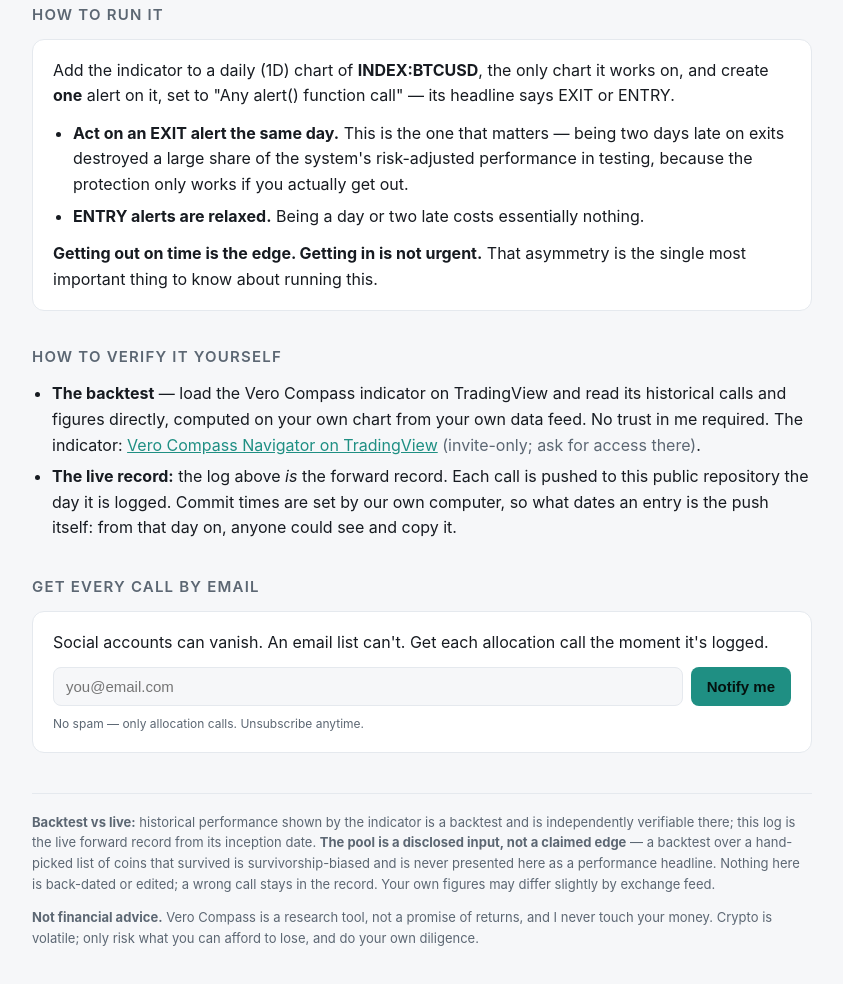
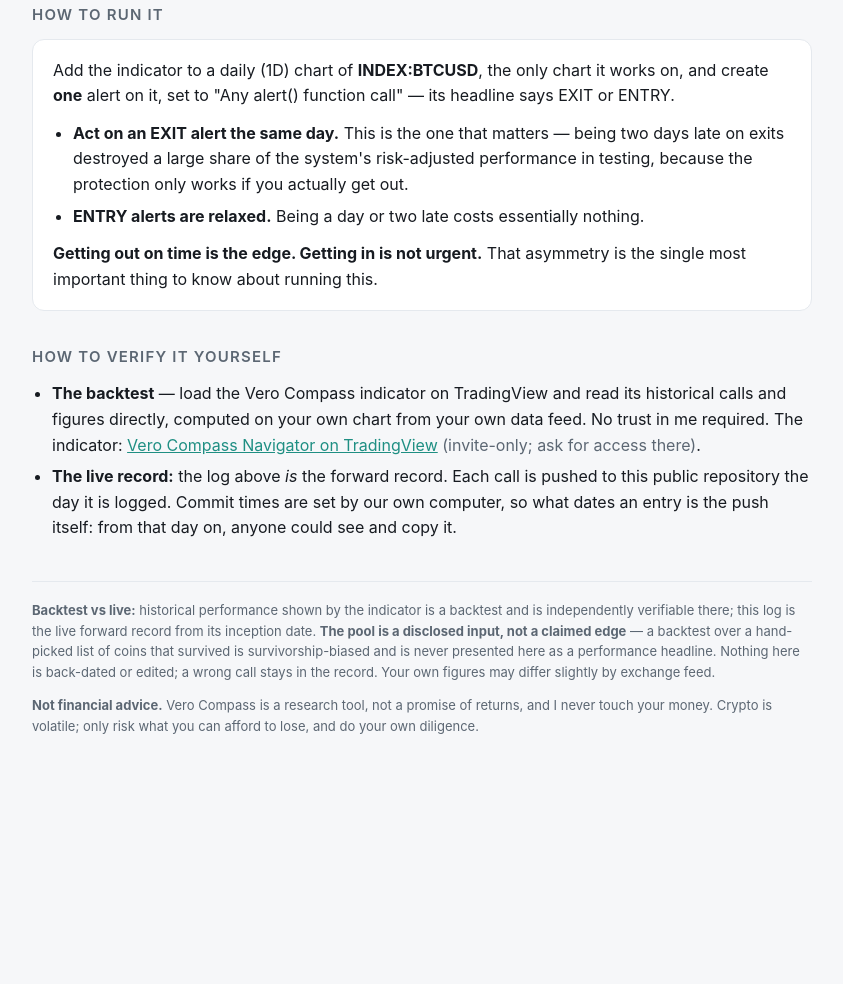
Before and after one commit to VeroCompass/vero-compass-record, a plain HTML site: page index.html in a window 1280 px wide. Shown: the part 10111-11095 px from the top of the page, without its empty margins (218-1061 px from the left). After the commit the page ends 10940 px from the top, so only its background shows below. Drawn offline with Linux system fonts and the light colour scheme.

Commit message:
Page: the email signup is removed until a list exists (the form was never connected and showed visitors a setup note); the stored tracked-config description no longer carries settings, so new log entries stop repeating them (earlier entries keep their wording); README says email is planned and that calls are now logged automatically from the alert log

```diff
--- a/calls.json
+++ b/calls.json
@@ -1,7 +1,7 @@
 {
   "product": "Vero Compass",
   "description": "Public, append-only, real-time log of every allocation call. Owned infrastructure.",
-  "tracked_config": "Vero Compass v1.7 (12-asset pool including gold, up to 6 coins held, plus gold as a permanent hedge sleeve whenever it passes its own trend gate (so up to 7 positions), inverse-volatility sizing across every holding, so the hedge is paid for proportionally by all of them, BTC-trend crash filter − crypto moves to cash while the gold hedge is exempt and may stay held). Tracked as v1.7 from 2026-10-02 (the gold-hedge design since 2026-08-28); entries #1 and #2 were produced by v1.3/v1.4, #3 to #5 by v1.6/v1.6.2 (#5 is identical under v1.7) − see engine_changes.",
+  "tracked_config": "Vero Compass v1.7: a fixed pool of major coins plus gold. It holds the strongest coins, holds gold whenever gold's own trend is up, sizes every holding by its volatility, and moves crypto to cash (gold may stay held) when Bitcoin's long-term trend breaks. Tracked as v1.7 from 2026-10-02 (the gold-hedge design since 2026-08-28); entries #1 and #2 were produced by v1.3/v1.4, #3 to #5 by v1.6/v1.6.2 (#5 is identical under v1.7) - see engine_changes. From 2026-11-05 this description carries no settings; earlier entries keep the wording they were logged with.",
   "log_inception": "2026-08-02",
   "honesty": {
     "live_vs_backtest": "This log is the LIVE forward record from inception. Backtest is separately verifiable on the TradingView indicator.",
--- a/index.html
+++ b/index.html
@@ -200,20 +200,6 @@
     </ul>
   </section>
 
-  <section>
-    <h2>Get every call by email</h2>
-    <div class="card">
-      <p>Social accounts can vanish. An email list can't. Get each allocation call the moment it's logged.</p>
-      <!-- TIER 3: connect this form to your own list service (Buttondown / ConvertKit / Formspree / Substack).
-           Set action= to your form endpoint and method=post, then remove the onsubmit guard. -->
-      <form class="signup" action="REPLACE_WITH_YOUR_EMAIL_FORM_ENDPOINT" method="post" onsubmit="return notWired(event)">
-        <input type="email" name="email" placeholder="you@email.com" required aria-label="Email address">
-        <button class="btn" type="submit">Notify me</button>
-      </form>
-      <p style="font-size:12px;color:var(--mut);margin:8px 0 0">No spam — only allocation calls. Unsubscribe anytime.</p>
-    </div>
-  </section>
-
   <div class="foot">
     <p><strong>Backtest vs live:</strong> historical performance shown by the indicator is a backtest and is
     independently verifiable there; this log is the live forward record from its inception date.
@@ -228,7 +214,6 @@
 </div>
 
 <script>
-function notWired(e){ e.preventDefault(); alert("Email capture isn't connected yet — set the form action to your list service."); return false; }
 function fmtAlloc(a){
   if(!a) return "—";
   var ks = Object.keys(a);
```
Also changed, not shown: 1 other file.
